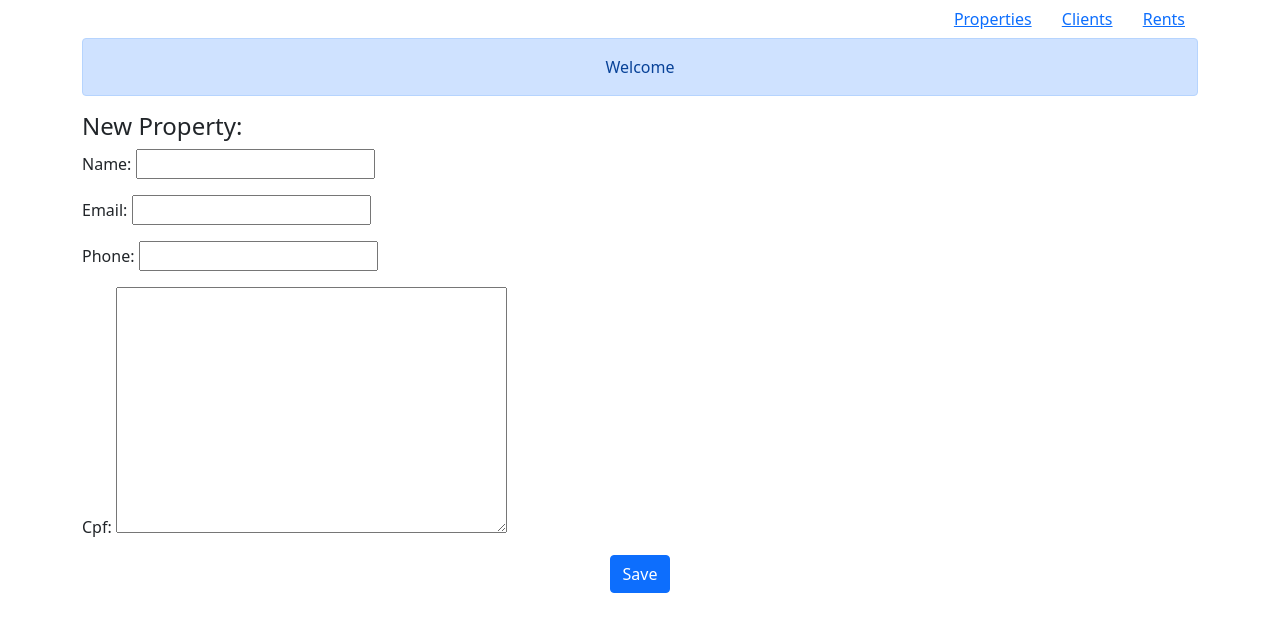
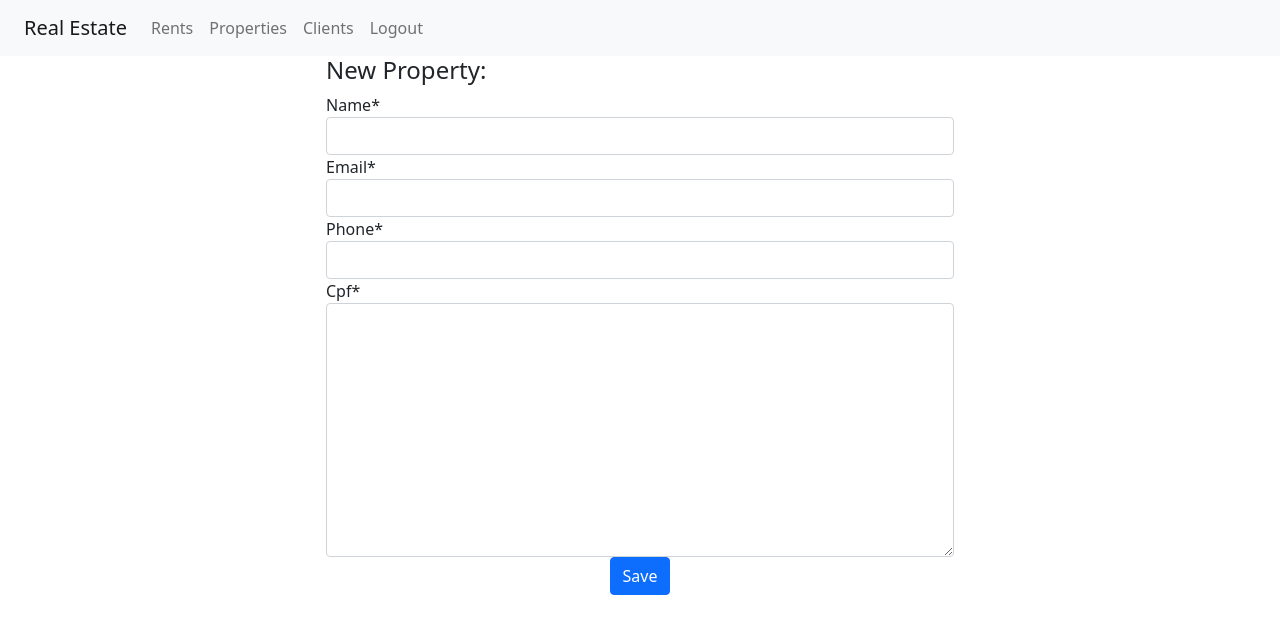
Before and after one commit to leandroaquinopereira/real-estate, a Django app: page /client/create/ in a window 1280 px wide. Shown: the top 634 px of the page. Run offline with Django 4.2, Linux system fonts and the light colour scheme; the visitor is signed in with stand-in values (Sample User, id 1); some libraries are stand-ins or nearby versions.

Commit message:
Implements Login and Upgrade Templates

```diff
--- a/project/urls.py
+++ b/project/urls.py
@@ -18,5 +18,6 @@ from django.urls import path, include
 
 urlpatterns = [
     path('admin/', admin.site.urls),
-    path('', include('records.urls'))
+    path('', include('records.urls')),
+    path('', include('users.urls')),
 ]
--- a/records/templates/records/create_clients.html
+++ b/records/templates/records/create_clients.html
@@ -1,4 +1,6 @@
 {% extends 'base.html' %}
+
+{% load crispy_forms_tags %}
 
 {% block contents %}
 
@@ -8,7 +10,7 @@
 
         {% csrf_token %}
 
-        {{ form.as_p }}
+        {{ form|crispy  }}
 
         <div class="col-12" align="center">
             <button class="btn btn-primary" type="submit">Save</button>
--- a/records/templates/records/create_properties.html
+++ b/records/templates/records/create_properties.html
@@ -1,4 +1,6 @@
 {% extends 'base.html' %}
+
+{% load crispy_forms_tags %}
 
 {% block contents %}
 
@@ -8,7 +10,7 @@
 
         {% csrf_token %}
 
-        {{ form.as_p }}
+        {{ form|crispy  }}
 
         <div class="col-12" align="center">
             <button class="btn btn-primary" type="submit">Save</button>
--- a/records/templates/records/create_rents.html
+++ b/records/templates/records/create_rents.html
@@ -1,4 +1,6 @@
 {% extends 'base.html' %}
+
+{% load crispy_forms_tags %}
 
 {% block contents %}
 
@@ -8,7 +10,7 @@
 
         {% csrf_token %}
 
-        {{ form.as_p }}
+        {{ form|crispy  }}
 
         <div class="col-12" align="center">
             <button class="btn btn-primary" type="submit">Save</button>
--- a/records/templates/records/list_clients.html
+++ b/records/templates/records/list_clients.html
@@ -2,14 +2,14 @@
 
 {% block contents %}
 
-    <h4>Clients</h4>
+    <h4 class="mt-3" align="center">Clients</h4>
     <ul class="list-group">
         {% for client in object_list %}
         <a class="list-group-item list-group" href="{% url 'client-detail' client.id  %}">{{ client.name }}</a>
         {% endfor %}
     </ul>
 
-    <div class="col-12" align="left">
+    <div class="col-12 mt-3" align="center">
         {% if request.user.is_authenticated %}
             <br><a class="btn btn-primary" href="{% url 'client-create' %}">New Client</a>
         {% endif %}
--- a/records/templates/records/list_properties.html
+++ b/records/templates/records/list_properties.html
@@ -2,14 +2,14 @@
 
 {% block contents %}
 
-    <h4>Properties</h4>
+    <h4 class="mt-3" align="center">Properties</h4>
     <ul class="list-group">
         {% for property in object_list %}
         <a class="list-group-item list-group" href="{% url 'property-detail' property.id  %}">{{ property }}</a>
         {% endfor %}
     </ul>
 
-    <div class="col-12" align="left">
+    <div class="col-12 mt-3" align="center">
         {% if request.user.is_authenticated %}
             <br><a class="btn btn-primary" href="{% url 'property-create' %}">New Property</a>
         {% endif %}
--- a/records/templates/records/list_rents.html
+++ b/records/templates/records/list_rents.html
@@ -2,14 +2,14 @@
 
 {% block contents %}
 
-    <h4>Rents</h4>
+    <h4 class="mt-3" align="center">Rented Properties</h4>
     <ul class="list-group">
         {% for rent in object_list %}
         <a class="list-group-item list-group" href="{% url 'rent-detail' rent.id  %}">{{ rent }}</a>
         {% endfor %}
     </ul>
 
-    <div class="col-12" align="left">
+    <div class="col-12 mt-3" align="center">
         {% if request.user.is_authenticated %}
             <br><a class="btn btn-primary" href="{% url 'rent-create' %}">New Rent</a>
         {% endif %}
--- a/records/templates/records/update_clients.html
+++ b/records/templates/records/update_clients.html
@@ -1,4 +1,6 @@
 {% extends 'base.html' %}
+
+{% load crispy_forms_tags %}
 
 {% block contents %}
 
@@ -8,7 +10,7 @@
 
         {% csrf_token %}
 
-        {{ form.as_p }}
+        {{ form|crispy  }}
 
         <div class="col-12" align="center">
             <button class="btn btn-primary" type="submit">Edit</button>
--- a/records/templates/records/update_properties.html
+++ b/records/templates/records/update_properties.html
@@ -1,4 +1,6 @@
 {% extends 'base.html' %}
+
+{% load crispy_forms_tags %}
 
 {% block contents %}
 
@@ -8,7 +10,7 @@
 
         {% csrf_token %}
 
-        {{ form.as_p }}
+        {{ form|crispy }}
 
         <div class="col-12" align="center">
             <button class="btn btn-primary" type="submit">Edit</button>
--- a/records/templates/records/update_rents.html
+++ b/records/templates/records/update_rents.html
@@ -1,4 +1,6 @@
 {% extends 'base.html' %}
+
+{% load crispy_forms_tags %}
 
 {% block contents %}
 
@@ -8,7 +10,7 @@
 
         {% csrf_token %}
 
-        {{ form.as_p }}
+        {{ form|crispy }}
 
         <div class="col-12" align="center">
             <button class="btn btn-primary" type="submit">Edit</button>
--- a/requirements.txt
+++ b/requirements.txt
@@ -1,2 +1,3 @@
 django
 django-cpf
+django-crispy-forms
--- a/templates/base.html
+++ b/templates/base.html
@@ -1,27 +1,72 @@
+{% load static %}
+
+{% load crispy_forms_tags %}
+
 <!DOCTYPE html>
 <html lang="en">
 <head>
     <meta charset="UTF-8">
-    <title>Clients List</title>
-    <link href="https://cdn.jsdelivr.net/npm/bootstrap@5.1.3/dist/css/bootstrap.min.css" rel="stylesheet" integrity="sha384-1BmE4kWBq78iYhFldvKuhfTAU6auU8tT94WrHftjDbrCEXSU1oBoqyl2QvZ6jIW3" crossorigin="anonymous">
-    <script src="https://cdn.jsdelivr.net/npm/bootstrap@5.1.3/dist/js/bootstrap.bundle.min.js" integrity="sha384-ka7Sk0Gln4gmtz2MlQnikT1wXgYsOg+OMhuP+IlRH9sENBO0LRn5q+8nbTov4+1p" crossorigin="anonymous"></script>
-    <script src="https://cdn.jsdelivr.net/npm/@popperjs/core@2.10.2/dist/umd/popper.min.js" integrity="sha384-7+zCNj/IqJ95wo16oMtfsKbZ9ccEh31eOz1HGyDuCQ6wgnyJNSYdrPa03rtR1zdB" crossorigin="anonymous"></script>
-    <script src="https://cdn.jsdelivr.net/npm/bootstrap@5.1.3/dist/js/bootstrap.min.js" integrity="sha384-QJHtvGhmr9XOIpI6YVutG+2QOK9T+ZnN4kzFN1RtK3zEFEIsxhlmWl5/YESvpZ13" crossorigin="anonymous"></script>
+    <title>Real State</title>
+    <link href="https://cdn.jsdelivr.net/npm/bootstrap@5.1.3/dist/css/bootstrap.min.css" rel="stylesheet"
+          integrity="sha384-1BmE4kWBq78iYhFldvKuhfTAU6auU8tT94WrHftjDbrCEXSU1oBoqyl2QvZ6jIW3" crossorigin="anonymous">
+    <script src="https://cdn.jsdelivr.net/npm/bootstrap@5.1.3/dist/js/bootstrap.bundle.min.js"
+            integrity="sha384-ka7Sk0Gln4gmtz2MlQnikT1wXgYsOg+OMhuP+IlRH9sENBO0LRn5q+8nbTov4+1p"
+            crossorigin="anonymous"></script>
+    <script src="https://cdn.jsdelivr.net/npm/@popperjs/core@2.10.2/dist/umd/popper.min.js"
+            integrity="sha384-7+zCNj/IqJ95wo16oMtfsKbZ9ccEh31eOz1HGyDuCQ6wgnyJNSYdrPa03rtR1zdB"
+            crossorigin="anonymous"></script>
+    <script src="https://cdn.jsdelivr.net/npm/bootstrap@5.1.3/dist/js/bootstrap.min.js"
+            integrity="sha384-QJHtvGhmr9XOIpI6YVutG+2QOK9T+ZnN4kzFN1RtK3zEFEIsxhlmWl5/YESvpZ13"
+            crossorigin="anonymous"></script>
 </head>
 <body>
 
-<div class="container">
+<div class="row">
 
-    <div class="col-12" align="right">
-        <a class="btn btn-link" href="{% url 'property-list' %}">Properties</a>
-        <a class="btn btn-link" href="{% url 'client-list' %}">Clients</a>
-        <a class="btn btn-link" href="{% url 'rent-list' %}">Rents</a>
+    <div class="col-md-12 mx-auto">
+
+        <nav class="navbar navbar-expand-lg navbar-light bg-light">
+            <div class="container-fluid">
+                <a class="navbar-brand" href="rent-list">Real Estate</a>
+                <button class="navbar-toggler" type="button" data-bs-toggle="collapse" data-bs-target="#navbarNav"
+                        aria-controls="navbarNav" aria-expanded="false" aria-label="Toggle navigation">
+                    <span class="navbar-toggler-icon"></span>
+                </button>
+                <div class="collapse navbar-collapse" id="navbarNav">
+                    <ul class="navbar-nav">
+                        <li class="nav-item">
+                            <a class="nav-link" href="{% url 'rent-list' %}">Rents</a>
+                        </li>
+                        <li class="nav-item">
+                            <a class="nav-link" href="{% url 'property-list' %}">Properties</a>
+                        </li>
+                        <li class="nav-item">
+                            <a class="nav-link" href="{% url 'client-list' %}">Clients</a>
+                        </li>
+                        {% if request.user.is_authenticated %}
+                            <li class="nav-item">
+                                <a class="nav-link" href="{% url 'logout' %}">Logout</a>
+                            </li>
+                        {% else %}
+                            <li class="nav-item">
+                                <a class="nav-link" href="{% url 'login' %}">Login</a>
+                            </li>
+                        {% endif %}
+
+                    </ul>
+                </div>
+            </div>
+        </nav>
+
+
     </div>
 
-    <div class="alert alert-primary" role="alert" align="center">Welcome</div>
+    <div class="col-md-6 mx-auto">
 
-    {% block contents %}
-    {% endblock %}
+        {% block contents %}
+        {% endblock %}
+
+    </div>
 
 </div>
 
```
Also changed, not shown: project/settings.py (+12 -1 lines).
